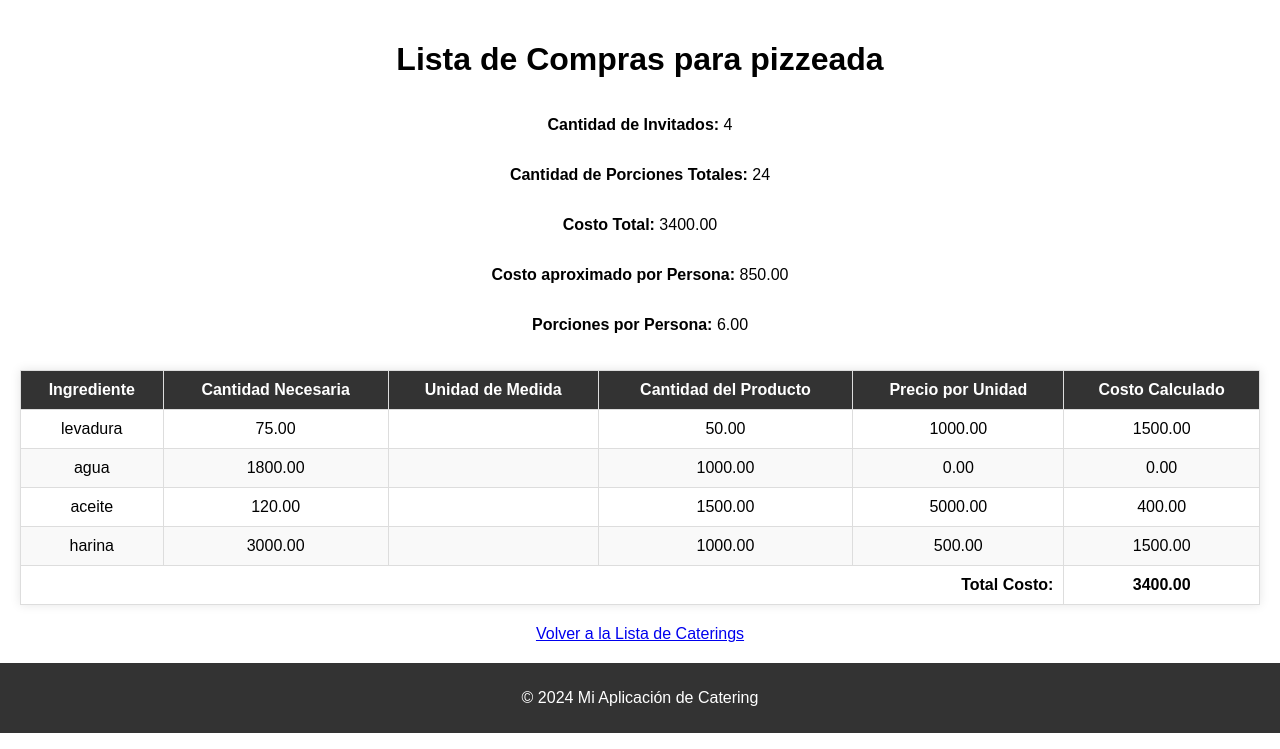
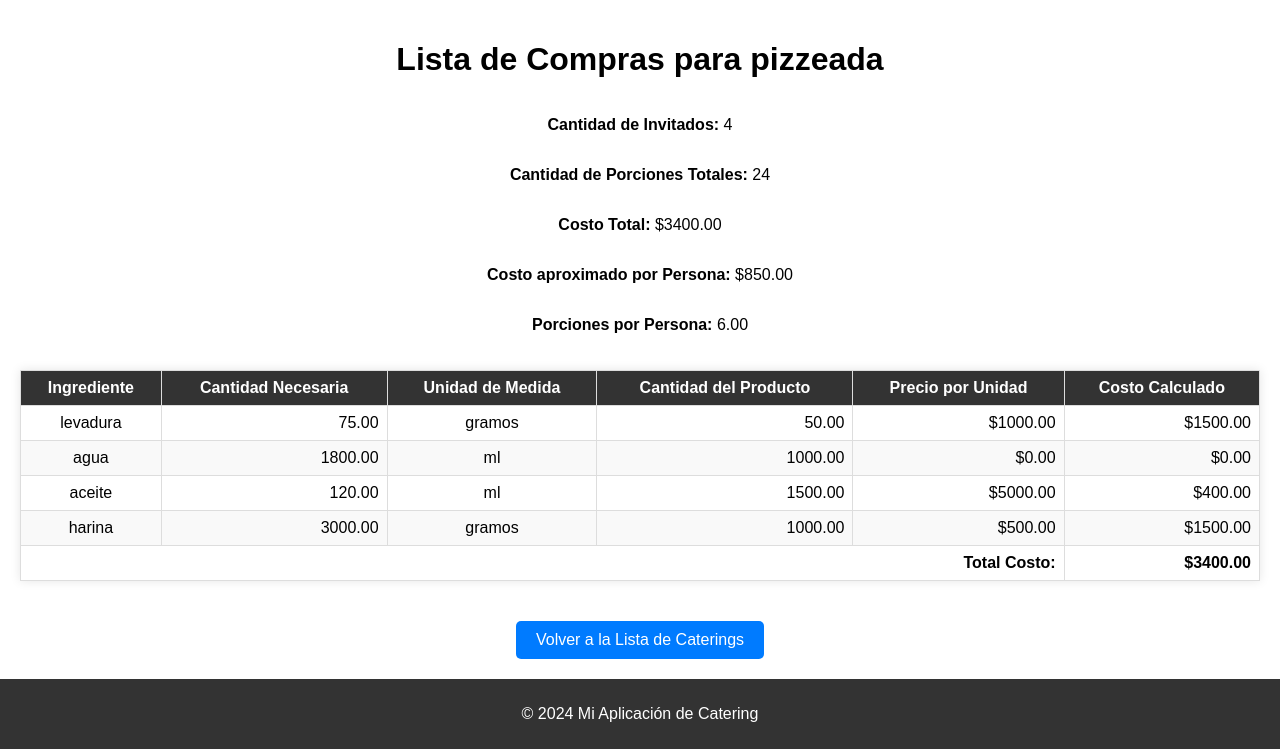
Before and after one commit to missestrella2/djangoconopenai, a Django app: page /calculos/caterings/1/finalizar/ in a window 1280 px wide. Shown: the part 87-836 px from the top of the page. Run offline with Django 4.2, Linux system fonts and the light colour scheme; data comes from the database, SQL or seed files in the repository; both versions use the stored data as it was before the commit.

Commit message:
unidades corregidas

```diff
--- a/catering_V2/calculos/models.py
+++ b/catering_V2/calculos/models.py
@@ -32,14 +32,14 @@ class Receta(models.Model):
 
 # Tabla intermedia para definir ingredientes en recetas
 class RecetaIngrediente(models.Model):
-    receta = models.ForeignKey(Receta, on_delete=models.CASCADE)
-    ingrediente = models.ForeignKey(Ingrediente, on_delete=models.CASCADE)
-    cantidad_necesaria = models.DecimalField(max_digits=10, decimal_places=2)  # Cantidad necesaria para esta receta
-    unidad = models.CharField(max_length=50)  # Unidad específica
+    receta = models.ForeignKey(
+        Receta, on_delete=models.CASCADE, related_name="ingredientes")
+    ingrediente = models.ForeignKey(
+        Ingrediente, on_delete=models.CASCADE, related_name="recetas")
+    cantidad_necesaria = models.DecimalField(max_digits=10, decimal_places=2)
 
     def __str__(self):
-        return f"{self.cantidad_necesaria} {self.unidad} de {self.ingrediente.nombre} para {self.receta.nombre}"
-
+        return f"{self.cantidad_necesaria} {self.ingrediente.unidad} de {self.ingrediente.nombre} para {self.receta.nombre}"
 
 class Catering(models.Model):
     nombre = models.CharField(max_length=100, default="Catering genérico")
--- a/catering_V2/calculos/views.py
+++ b/catering_V2/calculos/views.py
@@ -6,44 +6,36 @@ from .forms import IngredienteForm, RecetaForm, CateringForm, RecetaIngredienteF
 from decimal import Decimal
 
 
-from decimal import Decimal
-from django.shortcuts import get_object_or_404
-
 def calcular_lista_compras(catering_id):
     catering = get_object_or_404(Catering, pk=catering_id)
     lista_compras = {}
     cantidad_personas_catering = Decimal(catering.cantidad_personas)
     cantidad_porciones_totales = 0
 
-    # Iterar sobre las recetas asociadas al catering
     for catering_receta in catering.recetas.all():
         receta = catering_receta.receta
         porciones_necesarias = Decimal(catering_receta.porciones)
         cantidad_porciones_totales += porciones_necesarias
         porciones_receta = Decimal(receta.porciones)
 
-        # Iterar sobre los ingredientes de cada receta
         for ingrediente_receta in RecetaIngrediente.objects.filter(receta=receta):
             ingrediente = ingrediente_receta.ingrediente
             cantidad_por_receta = Decimal(ingrediente_receta.cantidad_necesaria)
             precio_unitario = Decimal(ingrediente.precio)
             cantidad_unidad = Decimal(ingrediente.cantidad)
 
-            # Calcular cantidad ajustada para el catering
             cantidad_ajustada = (cantidad_por_receta / porciones_receta) * porciones_necesarias
 
-            # Sumar al total si ya está en la lista
             if ingrediente.nombre in lista_compras:
                 lista_compras[ingrediente.nombre]['cantidad'] += cantidad_ajustada
             else:
                 lista_compras[ingrediente.nombre] = {
                     'cantidad': cantidad_ajustada,
-                    'unidad': ingrediente_receta.unidad,
+                    'unidad': ingrediente.unidad,
                     'precio_unitario': precio_unitario,
                     'cantidad_unidad': cantidad_unidad,
                 }
 
-    # Calcular el costo total con la fórmula corregida
     costo_total = Decimal(0)
     for ingrediente in lista_compras.values():
         ingrediente['costo_total'] = (ingrediente['cantidad'] * ingrediente['precio_unitario']) / ingrediente['cantidad_unidad']
@@ -55,6 +47,19 @@ def calcular_lista_compras(catering_id):
     return lista_compras, costo_total, costo_por_persona, cantidad_porciones_totales, porciones_por_persona
 
 
+def finalizar_catering(request, pk):
+    catering = get_object_or_404(Catering, pk=pk)
+    lista_compras, costo_total, costo_por_persona, cantidad_porciones_totales, porciones_por_persona = calcular_lista_compras(pk)
+
+    return render(request, 'calculos/finalizar_catering.html', {
+        'catering': catering,
+        'lista_compras': lista_compras,
+        'costo_total': costo_total,
+        'costo_por_persona': costo_por_persona,
+        'cantidad_personas': catering.cantidad_personas,
+        'cantidad_porciones_totales': cantidad_porciones_totales,
+        'porciones_por_persona': porciones_por_persona,
+    })
 
 
 # Vista para el home principal
@@ -260,20 +265,6 @@ def lista_caterings(request):
     caterings = Catering.objects.all()
     return render(request, 'calculos/lista_caterings.html', {'caterings': caterings})
 
-def finalizar_catering(request, pk):
-    catering = get_object_or_404(Catering, pk=pk)
-    lista_compras, costo_total, costo_por_persona, cantidad_porciones_totales, porciones_por_persona = calcular_lista_compras(pk)
-
-    return render(request, 'calculos/finalizar_catering.html', {
-        'catering': catering,
-        'lista_compras': lista_compras,
-        'costo_total': costo_total,
-        'costo_por_persona': costo_por_persona,
-        'cantidad_personas': catering.cantidad_personas,
-        'cantidad_porciones_totales': cantidad_porciones_totales,
-        'porciones_por_persona': porciones_por_persona,
-
-    })
 
 
 
--- a/catering_V2/templates/calculos/finalizar_catering.html
+++ b/catering_V2/templates/calculos/finalizar_catering.html
@@ -6,38 +6,42 @@
 <h1>Lista de Compras para {{ catering.nombre }}</h1>
 <p><strong>Cantidad de Invitados:</strong> {{ cantidad_personas }}</p>
 <p><strong>Cantidad de Porciones Totales:</strong> {{ cantidad_porciones_totales }}</p>
-<p><strong>Costo Total:</strong> {{ costo_total|floatformat:2 }}</p>
-<p><strong>Costo aproximado por Persona:</strong> {{ costo_por_persona|floatformat:2 }}</p>
+<p><strong>Costo Total:</strong> ${{ costo_total|floatformat:2 }}</p>
+<p><strong>Costo aproximado por Persona:</strong> ${{ costo_por_persona|floatformat:2 }}</p>
 <p><strong>Porciones por Persona:</strong> {{ porciones_por_persona|floatformat:2 }}</p>
 
-<table>
+{% if lista_compras %}
+<table style="width: 100%; border-collapse: collapse;">
     <thead>
         <tr>
-            <th>Ingrediente</th>
-            <th>Cantidad Necesaria</th>
-            <th>Unidad de Medida</th>
-            <th>Cantidad del Producto</th>
-            <th>Precio por Unidad</th>
-            <th>Costo Calculado</th>
+            <th style="border: 1px solid #ddd; padding: 8px;">Ingrediente</th>
+            <th style="border: 1px solid #ddd; padding: 8px;">Cantidad Necesaria</th>
+            <th style="border: 1px solid #ddd; padding: 8px;">Unidad de Medida</th>
+            <th style="border: 1px solid #ddd; padding: 8px;">Cantidad del Producto</th>
+            <th style="border: 1px solid #ddd; padding: 8px;">Precio por Unidad</th>
+            <th style="border: 1px solid #ddd; padding: 8px;">Costo Calculado</th>
         </tr>
     </thead>
     <tbody>
         {% for ingrediente, detalles in lista_compras.items %}
         <tr>
-            <td>{{ ingrediente }}</td>
-            <td>{{ detalles.cantidad|floatformat:2 }}</td>
-            <td>{{ detalles.unidad }}</td>
-            <td>{{ detalles.cantidad_unidad|floatformat:2 }}</td>
-            <td>{{ detalles.precio_unitario|floatformat:2 }}</td>
-            <td>{{ detalles.costo_total|floatformat:2 }}</td>
+            <td style="border: 1px solid #ddd; padding: 8px;">{{ ingrediente }}</td>
+            <td style="border: 1px solid #ddd; padding: 8px; text-align: right;">{{ detalles.cantidad|floatformat:2 }}</td>
+            <td style="border: 1px solid #ddd; padding: 8px; text-align: center;">{{ detalles.unidad }}</td>
+            <td style="border: 1px solid #ddd; padding: 8px; text-align: right;">{{ detalles.cantidad_unidad|floatformat:2 }}</td>
+            <td style="border: 1px solid #ddd; padding: 8px; text-align: right;">${{ detalles.precio_unitario|floatformat:2 }}</td>
+            <td style="border: 1px solid #ddd; padding: 8px; text-align: right;">${{ detalles.costo_total|floatformat:2 }}</td>
         </tr>
         {% endfor %}
         <tr>
-            <td colspan="5" style="text-align: right;"><strong>Total Costo:</strong></td>
-            <td><strong>{{ costo_total|floatformat:2 }}</strong></td>
+            <td colspan="5" style="text-align: right; font-weight: bold; border: 1px solid #ddd; padding: 8px;">Total Costo:</td>
+            <td style="font-weight: bold; border: 1px solid #ddd; padding: 8px; text-align: right;">${{ costo_total|floatformat:2 }}</td>
         </tr>
     </tbody>
 </table>
+{% else %}
+<p>No hay datos en la lista de compras.</p>
+{% endif %}
 
-<a href="{% url 'lista_caterings' %}">Volver a la Lista de Caterings</a>
+<a href="{% url 'lista_caterings' %}" style="display: inline-block; margin-top: 20px; text-decoration: none; color: #fff; background-color: #007bff; padding: 10px 20px; border-radius: 5px;">Volver a la Lista de Caterings</a>
 {% endblock %}
--- a/catering_V2/templates/calculos/lista_compras.html
+++ b/catering_V2/templates/calculos/lista_compras.html
@@ -10,6 +10,7 @@
             <tr style="background-color: #34495e; color: white;">
                 <th style="padding: 10px;">Ingrediente</th>
                 <th style="padding: 10px;">Cantidad Total</th>
+                <th style="padding: 10px;">Unidad de medida</th>
                 <th style="padding: 10px;">Precio Unitario</th>
                 <th style="padding: 10px;">Costo Total</th>
             </tr>
@@ -19,6 +20,7 @@
             <tr style="background-color: {% cycle '#ecf0f1' '#bdc3c7' %};">
                 <td data-label="Ingrediente" style="padding: 10px;">{{ ingrediente.nombre }}</td>
                 <td data-label="Cantidad Total" style="padding: 10px;">{{ cantidad|floatformat:2 }}</td>
+                <td data-label="Unidad" style="padding: 10px;">{{ ingrediente.unidad }}</td>
                 <td data-label="Precio Unitario" style="padding: 10px;">{{ ingrediente.precio|floatformat:2 }}</td>
                 <td data-label="Costo Total" style="padding: 10px;">{{ cantidad|floatformat:2|times:ingrediente.precio|floatformat:2 }}</td>
             </tr>
```
Also changed, not shown: catering_V2/calculos/migrations/0003_unidad_alter_ingrediente_unidad_and_more.py (added), catering_V2/calculos/migrations/0004_alter_ingrediente_unidad_and_more.py (added), catering_V2/calculos/migrations/0005_remove_recetaingrediente_unidad.py (added), catering_V2/calculos/migrations/0006_alter_recetaingrediente_ingrediente_and_more.py (added), catering_V2/db.sqlite3.
